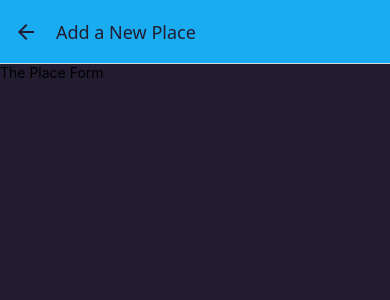
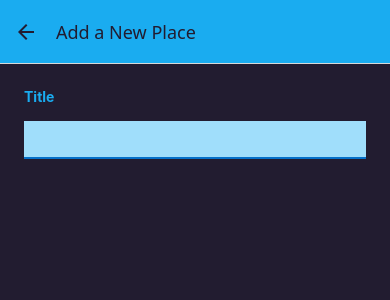
Before and after one commit to arnoldpaye/RNFavoritePlaces, a React Native app: screen /AddPlace in a window 390 px wide. Shown: the top 300 px of the page. Built offline with nearby package versions, Linux system fonts and the light colour scheme.

Commit message:
feat: add title input field with basic styling to PlaceForm component

```diff
--- a/components/Places/PlaceForm.js
+++ b/components/Places/PlaceForm.js
@@ -1,11 +1,48 @@
-import { Text, View } from "react-native";
+import { useState } from "react";
+import { ScrollView, StyleSheet, Text, TextInput, View } from "react-native";
+
+import { Colors } from "../../constants/colors";
 
 function PlaceForm() {
+  const [enteredTitle, setEnteredTitle] = useState("");
+
+  function changeTitleHandler(enteredText) {
+    setEnteredTitle(enteredText);
+  }
+
   return (
-    <View>
-      <Text>The Place Form</Text>
-    </View>
+    <ScrollView style={styles.form}>
+      <View>
+        <Text style={styles.label}>Title</Text>
+        <TextInput
+          style={styles.input}
+          onChangeText={changeTitleHandler}
+          value={enteredTitle}
+        />
+      </View>
+    </ScrollView>
   );
 }
 
 export default PlaceForm;
+
+const styles = StyleSheet.create({
+  form: {
+    flex: 1,
+    padding: 24,
+  },
+  label: {
+    fontWeight: "bold",
+    marginBottom: 8,
+    color: Colors.primary500,
+  },
+  input: {
+    marginVertical: 8,
+    paddingHorizontal: 4,
+    paddingVertical: 8,
+    fontSize: 16,
+    borderBottomColor: Colors.primary700,
+    borderBottomWidth: 2,
+    backgroundColor: Colors.primary100,
+  },
+});
```
